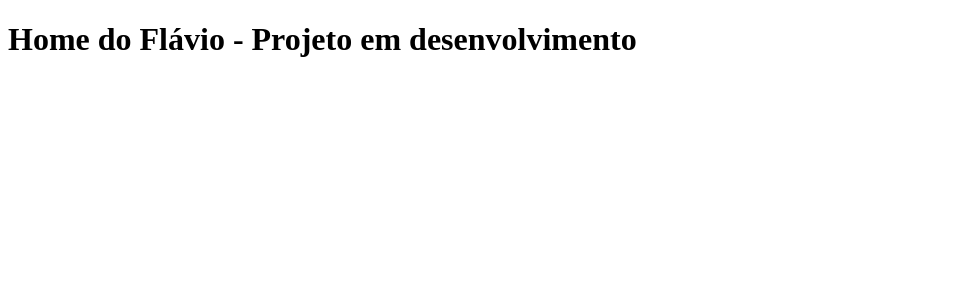
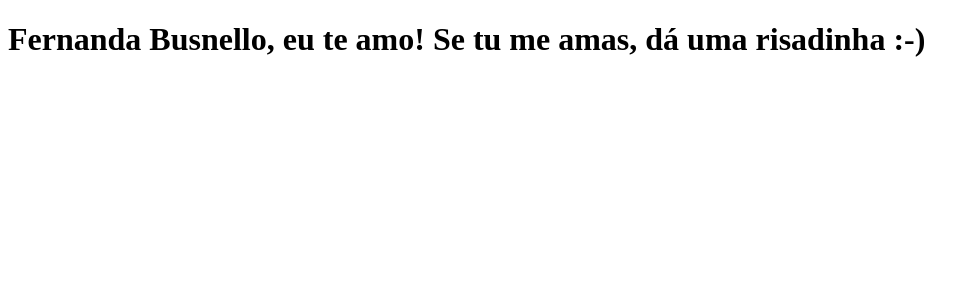
Before and after one commit to flaviorib-dev/clone-tabnews, a Next.js app: page / in a window 1280 px wide. Shown: the top 300 px of the page, without its empty margins (0-979 px from the left). Built offline with nearby package versions, Linux system fonts and the light colour scheme.

Commit message:
alterada a mensagem

```diff
--- a/pages/index.js
+++ b/pages/index.js
@@ -1,5 +1,5 @@
 function Home() {
-    return <h1>Home do Flávio - Projeto em desenvolvimento</h1>
+    return <h1>Fernanda Busnello, eu te amo! Se tu me amas, dá uma risadinha :-)</h1>
 }
 
 export default Home;
```
